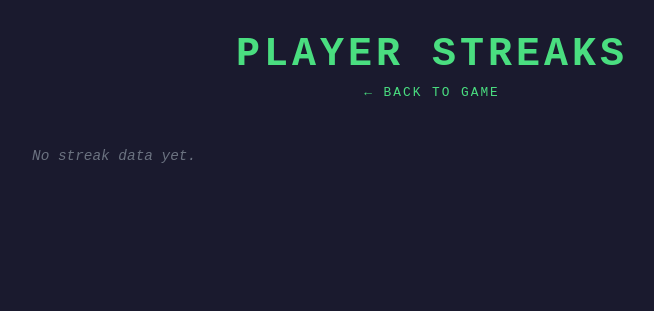
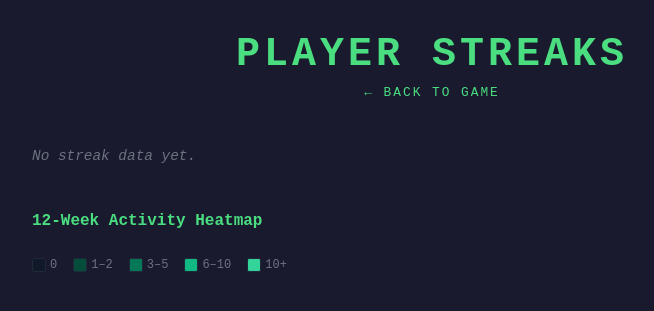
Before and after one commit to qemtek/game-test, a Flask app: template templates/streaks.html in a window 1280 px wide. Shown: the top 311 px of the page, without its empty margins (208-862 px from the left). Run offline with Flask 3, Linux system fonts and the light colour scheme; the template is opened without the code that fills it, so the values that code supplies are empty.

Commit message:
feat: implement task(s) 154 [PARE-154]

```diff
--- a/app.py
+++ b/app.py
@@ -815,7 +815,20 @@ def api_streaks():
 def streaks_page():
     """HTML table of player streaks sorted by current_streak DESC."""
     streaks = _get_streaks_data()
-    return render_template('streaks.html', streaks=streaks)
+    with database.get_db() as conn:
+        rows = conn.execute(
+            "SELECT date(created_at) AS day, COUNT(*) AS cnt FROM scores "
+            "WHERE created_at >= date('now', '-84 days') GROUP BY day"
+        ).fetchall()
+    day_map = {dict(r)["day"]: dict(r)["cnt"] for r in rows}
+    from datetime import datetime, timedelta
+    today = datetime.utcnow().date()
+    heatmap_data = []
+    for i in range(83, -1, -1):
+        d = today - timedelta(days=i)
+        key = d.isoformat()
+        heatmap_data.append({"date": key, "count": day_map.get(key, 0)})
+    return render_template('streaks.html', streaks=streaks, heatmap_data=heatmap_data)
 
 
 # ---------------------------------------------------------------------------
--- a/templates/streaks.html
+++ b/templates/streaks.html
@@ -88,6 +88,61 @@
         a.nav-link:hover {
             color: #86efac;
         }
+
+        /* Heatmap */
+        .heatmap-section {
+            margin-top: 2rem;
+        }
+        .heatmap-section h2 {
+            color: #4ade80;
+            font-family: 'Courier New', monospace;
+            font-size: 1rem;
+            margin-bottom: 1rem;
+        }
+        .heatmap-grid {
+            display: grid;
+            grid-template-columns: repeat(12, 1fr);
+            gap: 4px;
+            max-width: 800px;
+        }
+        .heatmap-cell {
+            aspect-ratio: 1;
+            border-radius: 3px;
+            background-color: #111827;
+            border: 1px solid #1e293b;
+        }
+        .heatmap-cell.level-low {
+            background-color: #064e3b;
+        }
+        .heatmap-cell.level-medium {
+            background-color: #047857;
+        }
+        .heatmap-cell.level-high {
+            background-color: #10b981;
+        }
+        .heatmap-cell.level-very-high {
+            background-color: #34d399;
+        }
+        .heatmap-legend {
+            display: flex;
+            gap: 1rem;
+            margin-top: 0.75rem;
+            font-size: 0.75rem;
+            color: #6b7280;
+            font-family: 'Courier New', monospace;
+            align-items: center;
+        }
+        .heatmap-legend-item {
+            display: flex;
+            align-items: center;
+            gap: 4px;
+        }
+        .legend-swatch {
+            width: 14px;
+            height: 14px;
+            border-radius: 2px;
+            border: 1px solid #1e293b;
+        }
     </style>
 </head>
 <body>
@@ -121,6 +176,22 @@
         {% else %}
         <p class="empty-state">No streak data yet.</p>
         {% endif %}
+
+        <div class="heatmap-section">
+            <h2>12-Week Activity Heatmap</h2>
+            <div class="heatmap-grid">
+                {% for entry in heatmap_data %}
+                <div class="heatmap-cell {{ 'level-low' if entry.count == 1 else '' }}{{ 'level-medium' if entry.count >= 2 and entry.count <= 4 else '' }}{{ 'level-high' if entry.count >= 5 and entry.count <= 9 else '' }}{{ 'level-very-high' if entry.count >= 10 else '' }}" title="{{ entry.date }}: {{ entry.count }} games"></div>
+                {% endfor %}
+            </div>
+            <div class="heatmap-legend">
+                <span class="heatmap-legend-item"><span class="legend-swatch" style="background:#111827"></span> 0</span>
+                <span class="heatmap-legend-item"><span class="legend-swatch" style="background:#064e3b"></span> 1–2</span>
+                <span class="heatmap-legend-item"><span class="legend-swatch" style="background:#047857"></span> 3–5</span>
+                <span class="heatmap-legend-item"><span class="legend-swatch" style="background:#10b981"></span> 6–10</span>
+                <span class="heatmap-legend-item"><span class="legend-swatch" style="background:#34d399"></span> 10+</span>
+            </div>
+        </div>
     </div>
 </body>
 </html>
```
Also changed, not shown: test_api_scores.py (+43 -0 lines).
